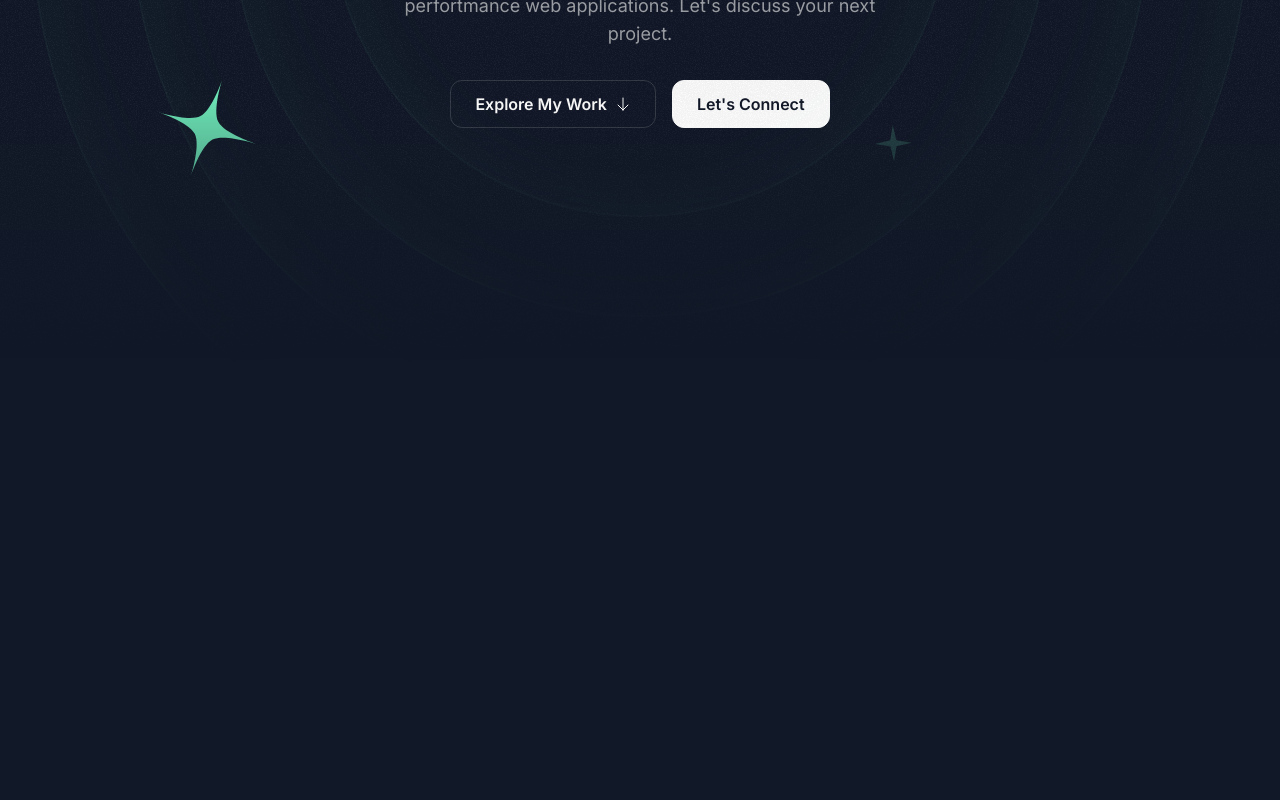
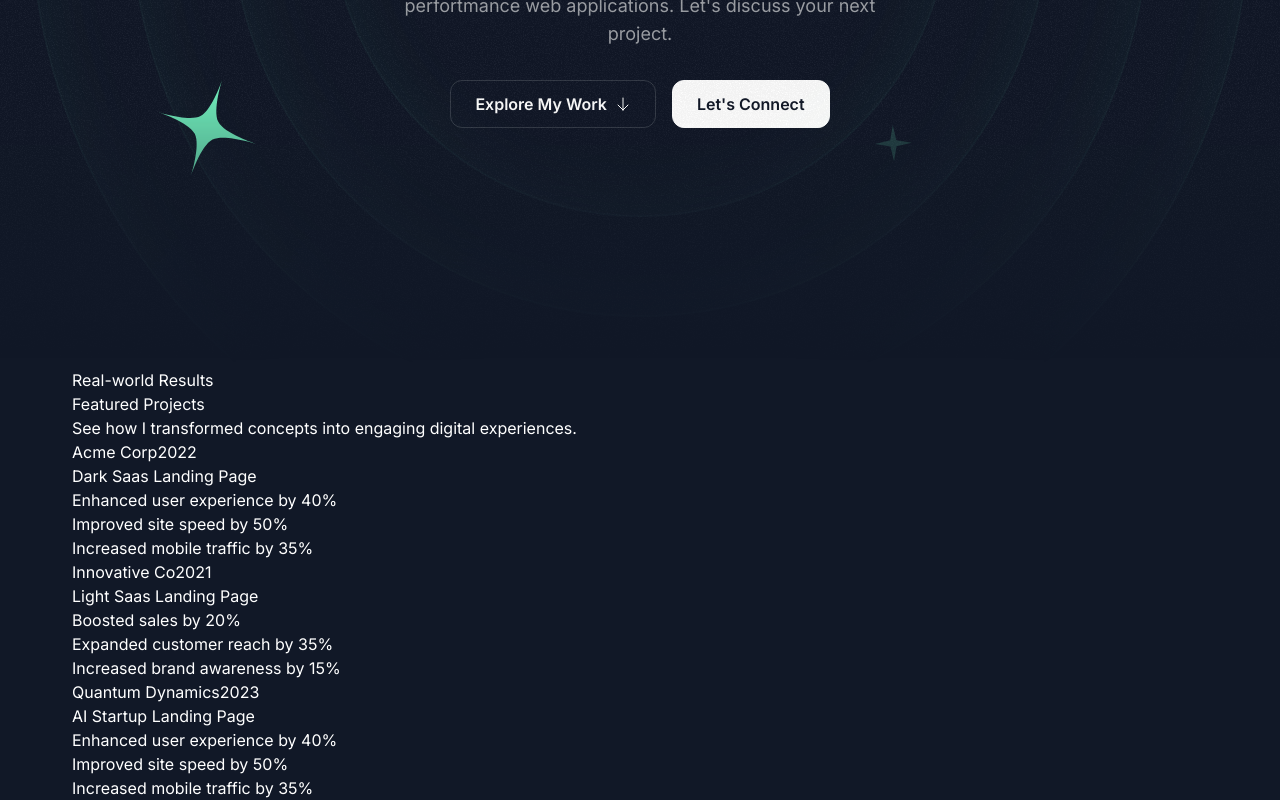
Before and after one commit to jihadcodes/My-Portfolio, a Next.js app: page / in a window 1280 px wide. Shown: the part 554-1354 px from the top of the page. Before the commit the page ends 1071 px from the top, so only its background shows below. Built offline with nearby package versions, Linux system fonts and the light colour scheme; a web font is replaced by a local one.

Commit message:
Projects section start

```diff
--- a/src/app/page.tsx
+++ b/src/app/page.tsx
@@ -1,11 +1,13 @@
 import { Header } from "@/sections/Header";
 import { HeroSection } from "@/sections/Hero";
+import { ProjectsSection } from "@/sections/Projects";
 
 export default function Home() {
   return (
     <div>
       <Header/>
       <HeroSection/>
+      <ProjectsSection/>
     </div>
   );
 }
--- a/src/sections/Projects.tsx
+++ b/src/sections/Projects.tsx
@@ -42,5 +42,27 @@ const portfolioProjects = [
 ];
 
 export const ProjectsSection = () => {
-  return <div>Projects Section</div>;
+  return <div>
+    <div className="container">
+      <p>Real-world Results</p>
+      <h2>Featured Projects</h2>
+      <p>See how I transformed concepts into engaging digital experiences.</p>
+      <div>
+        {portfolioProjects.map((project, index) => (
+          <div key={project.title}>
+             <div>
+              <span>{project.company}</span>
+              <span>{project.year}</span>
+             </div>
+             <h3>{project.title}</h3>
+             <ul>
+               {project.results.map((result, index) => (
+                 <li key={index}>{result.title}</li>
+               ))}
+             </ul>
+          </div>
+        ))}
+      </div>
+    </div>
+  </div>;
 };
```
